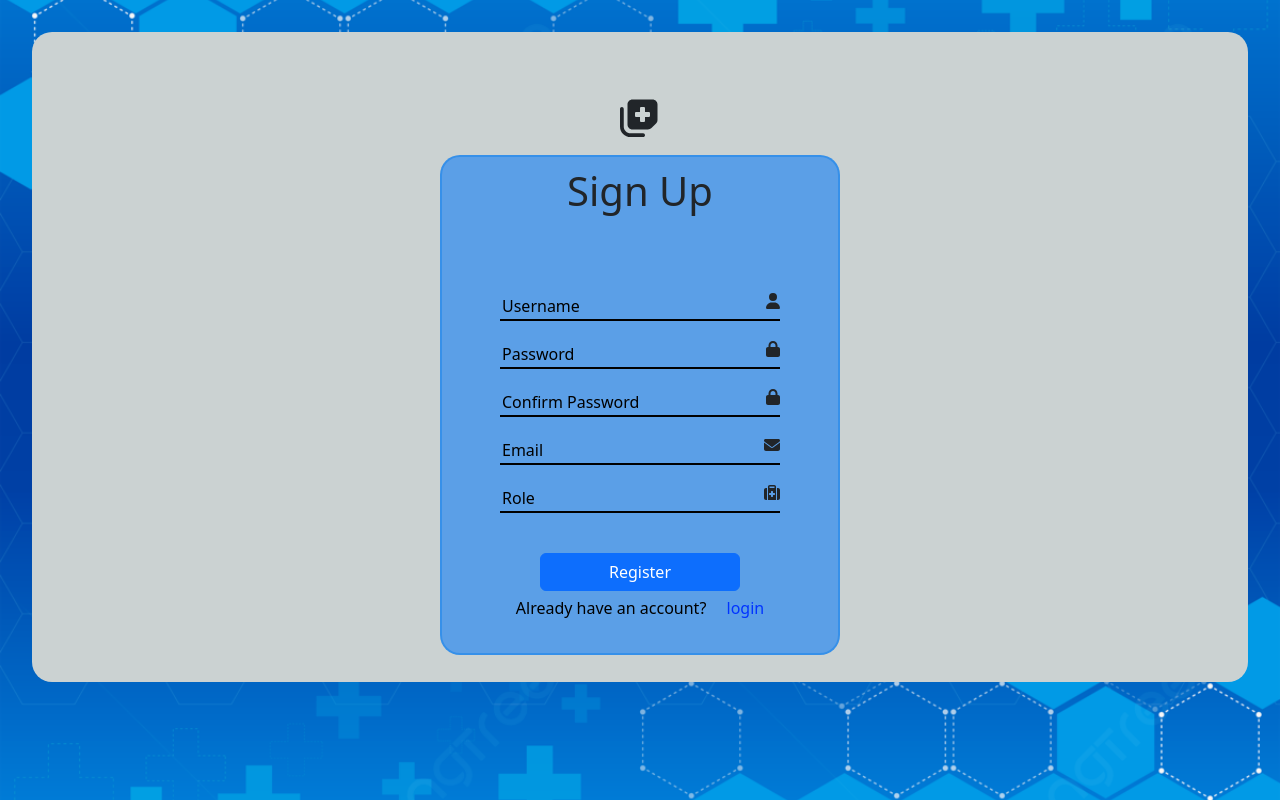
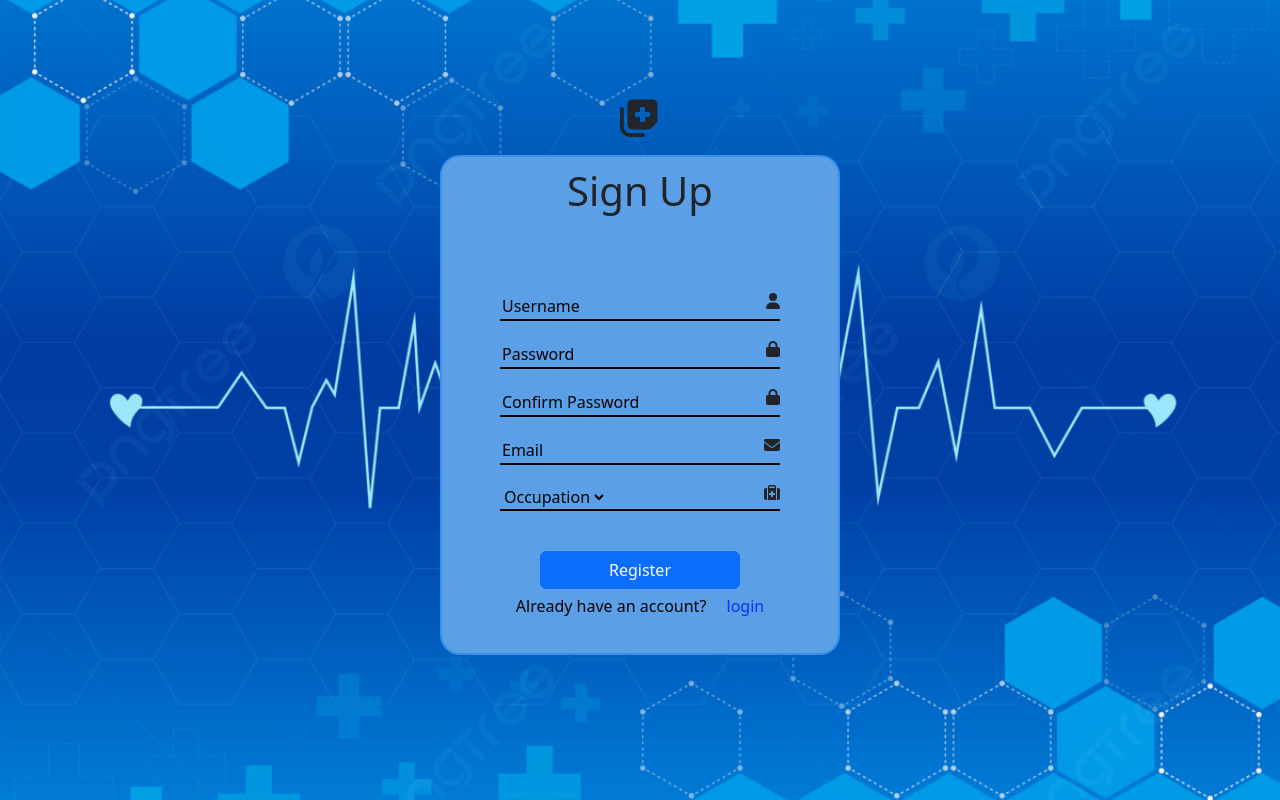
Before and after one commit to varunbalaji167/Health-monitoring, a React (Vite) app: page /signup in a window 1280 px wide. Built offline with nearby package versions, Linux system fonts and the light colour scheme.

Commit message:
removed errors

```diff
--- a/src/components/Signup.css
+++ b/src/components/Signup.css
@@ -65,16 +65,6 @@ body {
   color: black;
 }
 
-center {
-  background-color: rgb(203, 210, 210);
-  border: hidden;
-  border-radius: 20px;
-}
-h1 {
-  font-size: xx-large;
-  padding-top: 10px;
-}
-
 select {
   background: transparent;
 }
--- a/src/components/Signup.jsx
+++ b/src/components/Signup.jsx
@@ -1,18 +1,12 @@
-import React from "react";
-import "./Signup.css";
-import { FontAwesomeIcon } from "@fortawesome/react-fontawesome";
-import {
-  faEnvelope,
-  faLock,
-  faSuitcaseMedical,
-  faUser,
-  faNotesMedical,
-} from "@fortawesome/free-solid-svg-icons";
-import { Link } from "react-router-dom";
-import { useState } from "react";
-import Doctor from "./Doctor";
-import Dataentry from "./Dataentry";
-import { useNavigate } from "react-router-dom";
+import React from 'react'
+import './Signup.css'
+import {FontAwesomeIcon} from '@fortawesome/react-fontawesome'
+import {faEnvelope, faLock, faSuitcaseMedical, faUser,faNotesMedical} from '@fortawesome/free-solid-svg-icons'
+import { Link } from "react-router-dom"
+import { useState } from 'react'
+import Doctor from './Doctor'
+import Dataentry from './Dataentry'
+import { useNavigate } from 'react-router-dom'
 
 const Signup = () => {
   const [username, setUsername] = useState("")
@@ -22,7 +16,8 @@ const Signup = () => {
   const [role, setRole] = useState("")
   const navigate=useNavigate();
   const checkpassword=()=>{
-    if(password===cpassword){
+    if(username !== "" && email !== "" && password !== ""){
+    if(password===cpassword ){
       console.log(username,password,cpassword,email,role)
       alert("Your account got created");
       if(role==="doctor"){
@@ -30,14 +25,14 @@ const Signup = () => {
       if(role==="nurse"){
         navigate("/nurse")
       }
-    }
+    }}
     else{
-      alert("Your password and confirm password didn't match")
+      alert("Can't register and enter details properly")
       console.log(username,password,cpassword,email,role)
 
     }
   }
-  return (<center>
+  return (<><center>
     <div className="logo"><h1><FontAwesomeIcon icon={faNotesMedical} /></h1></div>
     <div className="Container">
       <div className="title"><h1>Sign Up</h1></div>
@@ -59,7 +54,18 @@ const Signup = () => {
           <FontAwesomeIcon icon={faEnvelope} />
         </div>
         <div className="inputBox">
-          <input type="text" placeholder="Role" name="Role" value={role}onChange={(e)=>{setRole(e.target.value)}}></input>
+            <select
+            className="occp"
+              name="Role"
+              value={role}
+              onChange={(e) => {
+                setRole(e.target.value);
+              }}
+            >
+              <option value="">Occupation</option>
+              <option value="doctor">Doctor</option>
+              <option value="nurse">Nurse</option>
+            </select>
           <FontAwesomeIcon icon={faSuitcaseMedical} />
         </div>
         <button className="btn btn-primary" type="button" onClick={checkpassword}>Register</button>
@@ -67,7 +73,8 @@ const Signup = () => {
       </div>
     </div>
     </center>
+    </>
   )
 }
 
-export default Signup;
+export default Signup
```
